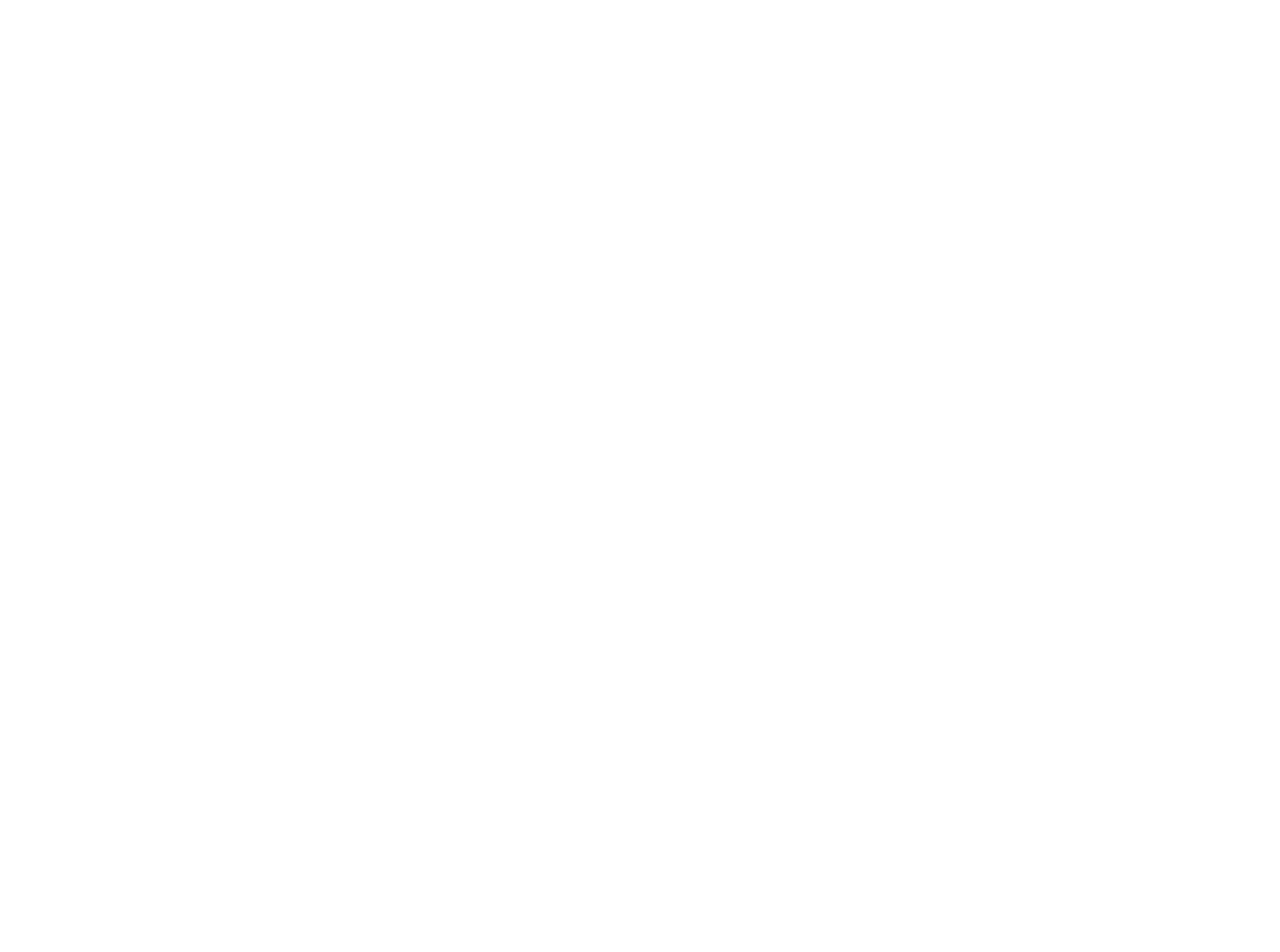
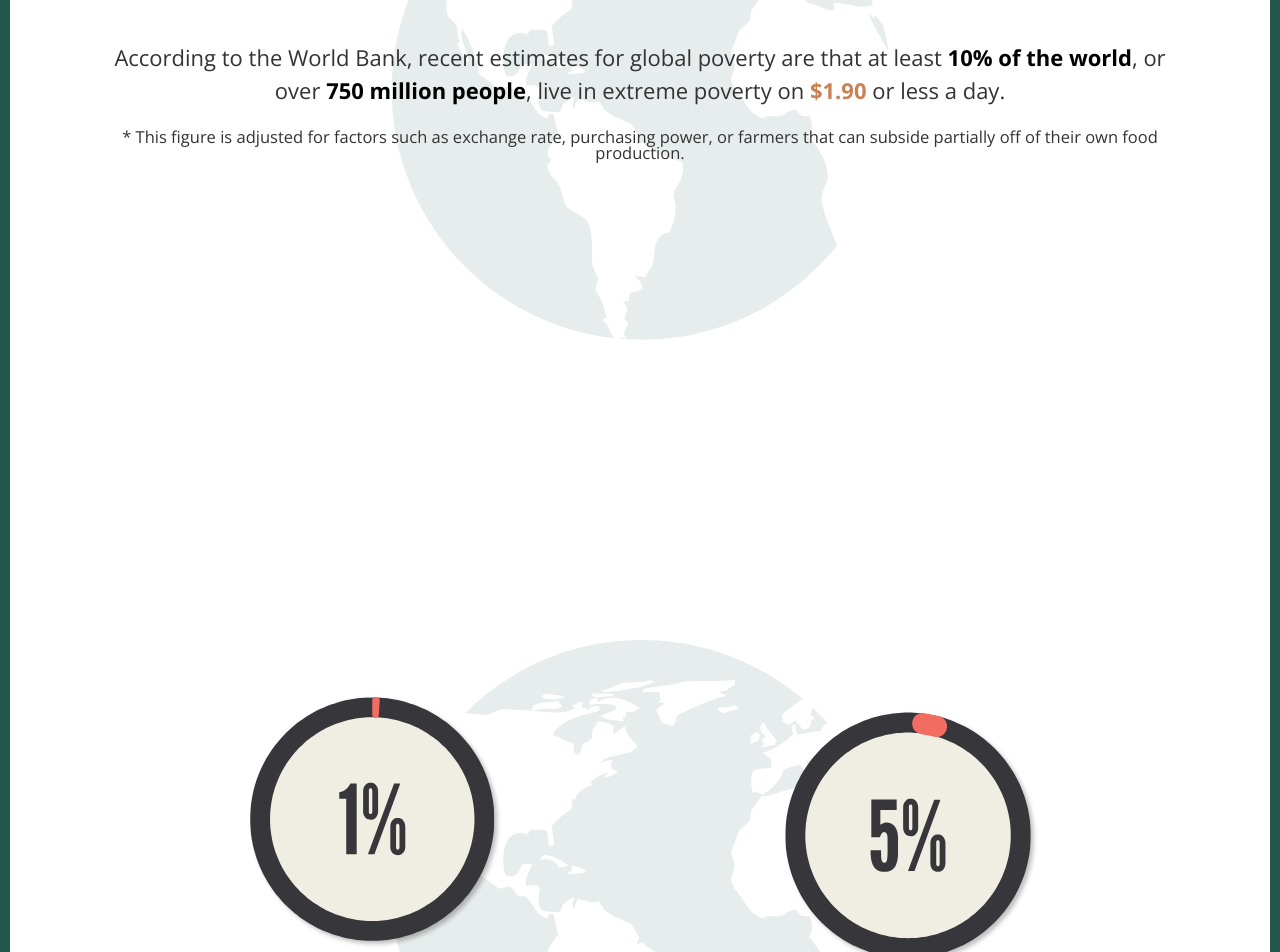
Before and after one commit to joegelay/you-vs-a-billionaire, a React (Create React App) app: page / in a window 1280 px wide. Shown: the part 5120-6072 px from the top of the page. Before the commit the page ends 4820 px from the top, so only its background shows below. Built offline with nearby package versions, Linux system fonts and the light colour scheme; a web font is replaced by a local one.

Commit message:
add globe background, text pages six, seven; page eight.

```diff
--- a/src/App.css
+++ b/src/App.css
@@ -192,7 +192,8 @@
 
 .page-two-image,
 .page-three-image,
-.page-four-image {
+.page-four-image,
+.page-eight-image {
   max-width: 250px;
 }
 
@@ -217,3 +218,30 @@
   -webkit-filter: drop-shadow(3px 3px 2px rgba(0, 0, 0, 0.25));
   filter: drop-shadow(3px 3px 2px rgba(0, 0, 0, 0.25));
 }
+
+.black {
+  color: black;
+}
+
+h5 {
+  font-size: 0.75rem;
+}
+
+.globe-background {
+  position: relative;
+  z-index: 1;
+}
+
+.globe-background::before {
+  content: "";
+  position: absolute;
+  top: 0;
+  left: 0;
+  width: 100%;
+  height: 100%;
+  opacity: 0.1;
+  z-index: -1;
+  background: url(./svgs/globe.svg);
+  background-repeat: no-repeat;
+  background-position: center;
+}
--- a/src/App.js
+++ b/src/App.js
@@ -6,6 +6,8 @@
 import PageFour from "./components/PageFour";
 import PageFive from "./components/PageFive";
 import PageSix from "./components/PageSix";
+import PageSeven from "./components/PageSeven";
+import PageEight from "./components/PageEight";
 
 function App() {
   const [salary, setSalary] = useState();
@@ -37,6 +39,8 @@
       ></PageFour>
       <PageFive></PageFive>
       <PageSix></PageSix>
+      <PageSeven></PageSeven>
+      <PageEight></PageEight>
     </div>
   );
 }
--- /dev/null
+++ b/src/components/PageEight.js
@@ -0,0 +1,37 @@
+import OnePercent from "../svgs/one-percent.svg";
+import FivePercent from "../svgs/five-percent.svg";
+
+export default function PageEight() {
+  return (
+    <div className="page page-eight globe-background">
+      <div className="row flex-row">
+        <div className="column flex-column col-1-margin">
+          <img
+            id="one-percent"
+            className="page-eight-image"
+            src={OnePercent}
+            alt="A pie chart showing 1 percent."
+          />
+          <h2>
+            If you earn more than <strong>$52,000</strong> per year, you're in
+            the richest <strong className="black">1&nbsp;percent</strong> of the
+            world's population.
+          </h2>
+        </div>
+
+        <div className="column flex-column col-1-margin">
+          <img
+            id="five-percent"
+            className="page-eight-image"
+            src={FivePercent}
+            alt="A pie chart showing 5 percent."
+          />
+          <h2>
+            If you earn at least <strong>$28,000</strong>, you're in the richest
+            <strong className="black"> 5&nbsp;percent</strong>.
+          </h2>
+        </div>
+      </div>
+    </div>
+  );
+}
--- a/src/components/PageFive.js
+++ b/src/components/PageFive.js
@@ -3,7 +3,7 @@
     <div className="page page-five">
       <div className="row flex-row">
         <div className="column flex-column">
-          <h3>You might be feeling pretty envious at this point.</h3>
+          <h3>You might be feeling pretty envious at this point...</h3>
         </div>
       </div>
     </div>
--- /dev/null
+++ b/src/components/PageSeven.js
@@ -0,0 +1,24 @@
+export default function PageSeven() {
+  return (
+    <div className="page page-seven globe-background">
+      <div className="row flex-row">
+        <div className="column flex-column">
+          <h3>
+            According to the World Bank, recent estimates for global poverty are
+            that at least{" "}
+            <strong className="black">10%&nbsp;of&nbsp;the&nbsp;world</strong>,
+            or over{" "}
+            <strong className="black">750&nbsp;million&nbsp;people</strong>,
+            live in extreme poverty on <strong>$1.90</strong> or less a day.
+          </h3>
+          <h5>
+            * This figure is adjusted for factors such as exchange rate,
+            purchasing power, or farmers that can subside partially off of their
+            own food production.
+          </h5>
+        </div>
+      </div>
+      <div className="row flex-row"></div>
+    </div>
+  );
+}
--- a/src/components/PageSix.js
+++ b/src/components/PageSix.js
@@ -1,14 +1,9 @@
-import Globe from "../svgs/globe.svg";
-
 export default function PageSix() {
   return (
-    <div className="page page-five">
-      <div className="row flex-row">
-        <img id="globe" src={Globe} alt="A globe" />
-      </div>
+    <div className="page page-six globe-background">
       <div className="row flex-row">
         <div className="column flex-column">
-          <h3>But now, let's look at You vs. the rest of the world...</h3>
+          <h1>... but now let's look at you vs. the rest of the world.</h1>
         </div>
       </div>
     </div>
```
Also changed, not shown: src/svgs/five-percent.svg (added), src/svgs/one-percent.svg (added).
